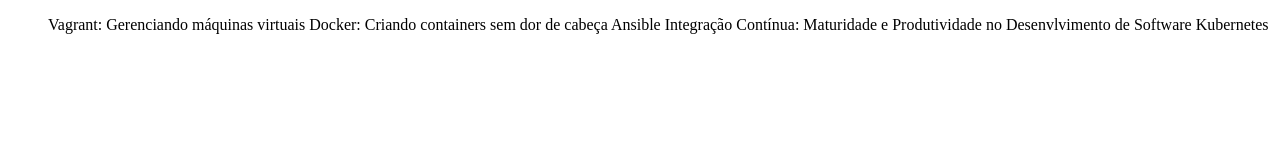
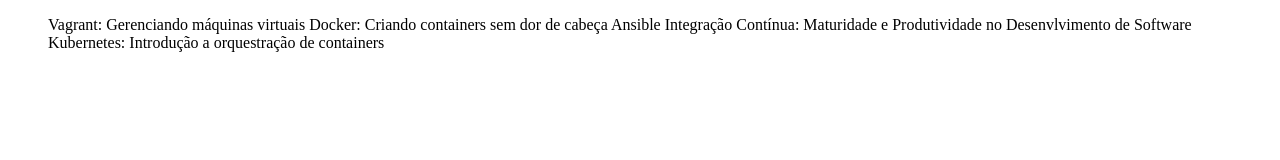
Before and after one commit to JeanKnieling/Curso_de_Git_GitHub_Alura, a plain HTML site: page index.html in a window 1280 px wide. Drawn offline with Linux system fonts and the light colour scheme.

Commit message:
Alterando o nome do curso de Kubernetes

```diff
--- a/index.html
+++ b/index.html
@@ -13,7 +13,7 @@
         <l1>Docker: Criando containers sem dor de cabeça</l1>
         <l1>Ansible</l1>
         <l1>Integração Contínua: Maturidade e Produtividade no Desenvlvimento de Software</l1>
-        <l1>Kubernetes</l1>
+        <l1>Kubernetes: Introdução a orquestração de containers</l1>
     </ul>
 
 </body>
```
